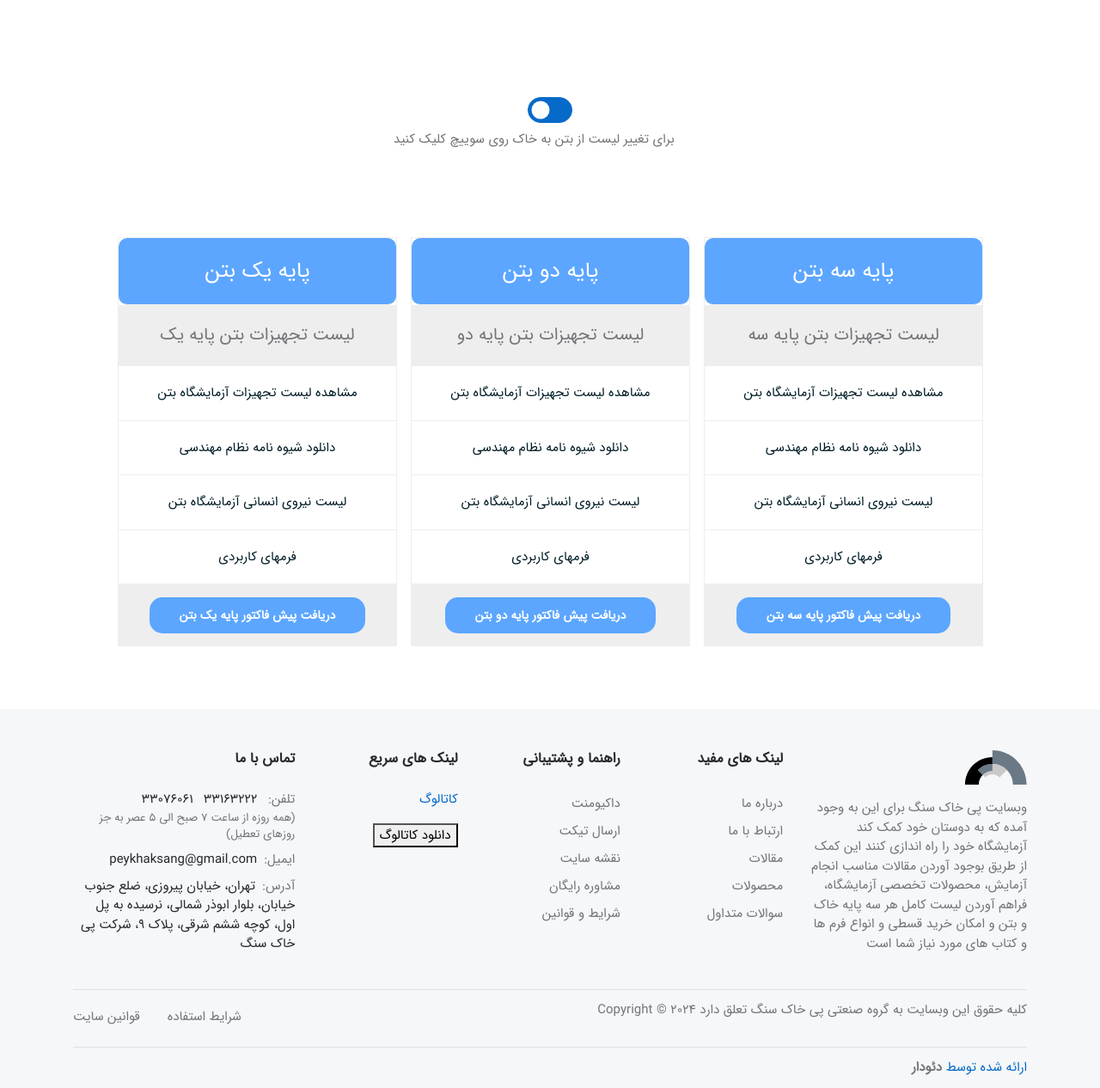
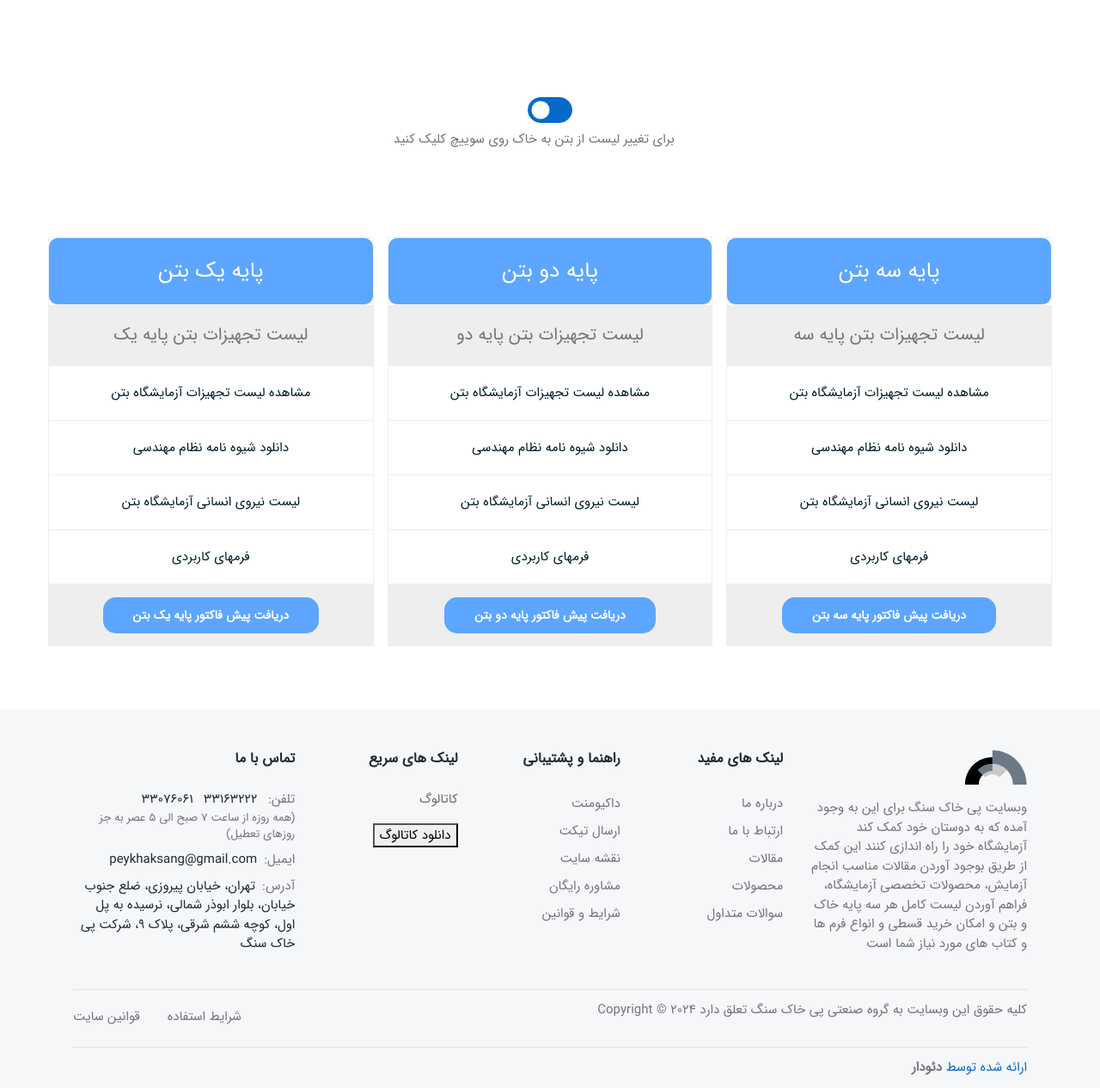
Before and after one commit to sina47822/peykhaks-django, a Django app: page / in a window 1280 px wide. Shown: the part 1828-3094 px from the top of the page at 86% size. Run offline with Django 4.2, Linux system fonts and the light colour scheme; data that the repository does not hold is empty; parts of the project's set-up code (start-up, migrations or seed data) failed here and were passed over; some libraries are stand-ins or nearby versions.

Commit message:
change in product details and price list

```diff
--- a/core/templates/core/base.html
+++ b/core/templates/core/base.html
@@ -57,28 +57,28 @@
 
     <!-- JS Cart & Favorite-->
     <script>
-        {% comment %} function addToCart(product_id) {
+        // function addToCart(product_id) {
 
-            //console.log(product_id)
-            $.ajax({
-                url: "{%  url 'cart:session-add-product' %}",
-                method: 'POST',
-                data: {
-                    product_id: product_id,
-                    csrfmiddlewaretoken: '{{ csrf_token }}'
+        //     //console.log(product_id)
+        //     $.ajax({
+        //         url: "{%  url 'cart:session-add-product' %}",
+        //         method: 'POST',
+        //         data: {
+        //             product_id: product_id,
+        //             csrfmiddlewaretoken: '{{ csrf_token }}'
 
-                },
-                success: function (response) {
-                    $("#total-cart-item-count").html(response.total_quantity)
-                    console.log(response);
-                    // do something with the response data
-                },
-                error: function (jqXHR, textStatus, errorThrown) {
-                    console.log(errorThrown);
-                    // handle the error case
-                }
-            });
-        } {% endcomment %}
+        //         },
+        //         success: function (response) {
+        //             $("#total-cart-item-count").html(response.total_quantity)
+        //             console.log(response);
+        //             // do something with the response data
+        //         },
+        //         error: function (jqXHR, textStatus, errorThrown) {
+        //             console.log(errorThrown);
+        //             // handle the error case
+        //         }
+        //     });
+        // }
         function addToWishlist(element,product_id) {
 
             //console.log(product_id)
--- a/core/templates/partials/price-list.html
+++ b/core/templates/partials/price-list.html
@@ -1,10 +1,13 @@
 {% load static %}
 {% block extra_css %}
 <style>
+    a {
+    color: rgb(108 108 108);
+    text-decoration: none;
+    }
 /* price list */
   .price-list-beton{
     margin: 20px auto;
-    width: 80%;
     box-sizing: border-box;
     display: block;
   }
@@ -12,7 +15,6 @@
         display: flex;
     }
      .price-list-beton .price-list-columns {
-        width: 33.3%;
         padding: 8px;
       }
 
@@ -77,9 +79,6 @@
 }
 
 @media only screen and (max-width: 700px) {
-  .price-list-beton .columns {
-    width: 100%;
-  }
   .price-list-beton .buttonbeton {
     background-color: #5CA6FF;
     border: none;
@@ -95,14 +94,12 @@
 }
 .price-list-khak{
   margin: 20px auto;
-  width: 80%;
   box-sizing: border-box;
   display: none;}
   .price-list-khak .columns{
       display: flex;
   }
   .price-list-khak .price-list-columns {
-    width: 33.3%;
     padding: 8px;
   }
 
@@ -166,11 +163,6 @@
           color: #318CE8 !important;
       }
 
-      @media only screen and (max-width: 600px) {
-        .price-list-khak .price-list-columns .columns {
-          width: 100%;
-        }
-      }
   .form-switch .form-check-input{
     width: 3.5em;
     transition: all 0.4s ease-in-out;
@@ -192,8 +184,8 @@
 <section class="price-list-beton">
     <h2 style="text-align:center">{{pricelist.title}}</h2>
     <p style="text-align:center">{{pricelist.upload_date}}</p>
-    <div class="columns">
-        <div class="price-list-columns">
+    <div class="columns row mx-5">
+        <div class="price-list-columns col-md-4">
             <ul class="pricebeton">
                 <li class="header">
 
@@ -201,7 +193,6 @@
 
                 </li>
                 <li class="grey">
-
                      لیست تجهیزات بتن پایه سه
                 </li>
                 <li>
@@ -231,17 +222,19 @@
                     <a href="#" class="list-hover">
                     فرمهای کاربردی    </a>
                 </li>
-                <li class="grey"><a href="{{pricelist.beton_3_document.url}}" class="buttonbeton">
+                <li class="grey">
+                    <a href="{{pricelist.beton_3_document.url}}" class="buttonbeton">
 
 
                         دریافت پیش فاکتور پایه سه بتن
 
 
-                    </a></li>
+                    </a>
+                </li>
             </ul>
         </div>
 
-            <div class="price-list-columns">
+        <div class="price-list-columns col-md-4">
             <ul class="pricebeton">
                 <li class="header">
 
@@ -280,16 +273,18 @@
                     <a href="#" class="list-hover">
                     فرمهای کاربردی    </a>
                 </li>
-                    <li class="grey"><a href="{{pricelist.beton_2_document.url}}" class="buttonbeton">
+                <li class="grey">
+                        <a href="{{pricelist.beton_2_document.url}}" class="buttonbeton">
 
 
                     دریافت پیش فاکتور پایه دو بتن
 
-                    </a></li>
+                    </a>
+                </li>
             </ul>
         </div>
 
-            <div class="price-list-columns">
+        <div class="price-list-columns col-md-4">
             <ul class="pricebeton">
                 <li class="header">
 
@@ -327,12 +322,14 @@
                     <a href="#" class="list-hover">
                     فرمهای کاربردی    </a>
                 </li>
-                    <li class="grey"><a href="{{pricelist.beton_1_document.url}}" class="buttonbeton">
+                <li class="grey">
+                    <a href="{{pricelist.beton_1_document.url}}" class="buttonbeton">
 
 
                     دریافت پیش فاکتور پایه یک بتن
 
-                    </a></li>
+                    </a>
+                </li>
             </ul>
         </div>
     </div>
@@ -342,8 +339,8 @@
 
     <h2 style="text-align:center">{{pricelist.title}}</h2>
     <p style="text-align:center">{{pricelist.upload_date}}</p>
-    <div class="columns">
-        <div class="price-list-columns ">
+    <div class="columns row mx-5">
+        <div class="price-list-columns col-md-4">
         <ul class="price">
             <li class="header">
 
@@ -395,7 +392,7 @@
         </ul>
         </div>
 
-        <div class="price-list-columns ">
+        <div class="price-list-columns col-md-4">
         <ul class="price">
             <li class="header">
 
@@ -447,7 +444,7 @@
         </ul>
         </div>
 
-        <div class="price-list-columns ">
+        <div class="price-list-columns col-md-4">
         <ul class="price">
             <li class="header">
 
```
Also changed, not shown: core/templates/product/product-details.html (+14 -1 lines). Lines whose indentation alone changed are shown as unchanged.
